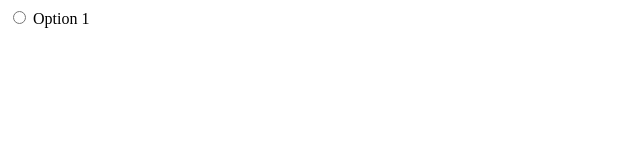
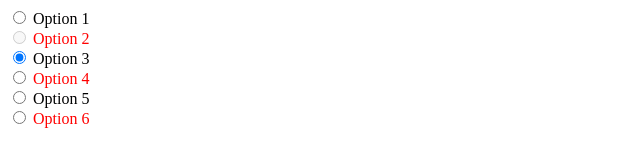
Before and after one commit to acciojob/radio-list-abderaj17, a website: page main.html in a window 1280 px wide. Shown: the whole page, without its empty margins (0-640 px from the left). Drawn offline with Linux system fonts and the light colour scheme.

Commit message:
created a submission

```diff
--- a/main.html
+++ b/main.html
@@ -8,7 +8,12 @@
 
 <body>
 	<!-- the entire body must be written by student -->
-	<input type="radio" /> <label>Option 1</label>
+	<input type="radio" name="option"/> <label>Option 1</label> <br>
+	<input type="radio" name="option" class="input" disabled/> <label class="input">Option 2</label> <br>
+	<input type="radio" name="option" checked/> <label>Option 3</label> <br>
+	<input type="radio" name="option" class="input"/> <label class="input">Option 4</label> <br>
+	<input type="radio" name="option"/> <label>Option 5</label> <br>
+	<input type="radio" name="option" class="input"/> <label class="input">Option 6</label>
 
     <script type="text/javascript" src="./script.js">
 </script>
--- a/script.js
+++ b/script.js
@@ -1 +1,7 @@
 //your JS code here. If required.
+
+const evenField = document.querySelectorAll('.input');
+
+evenField.forEach((field) =>{
+	field.style.color = "red";
+});
```
